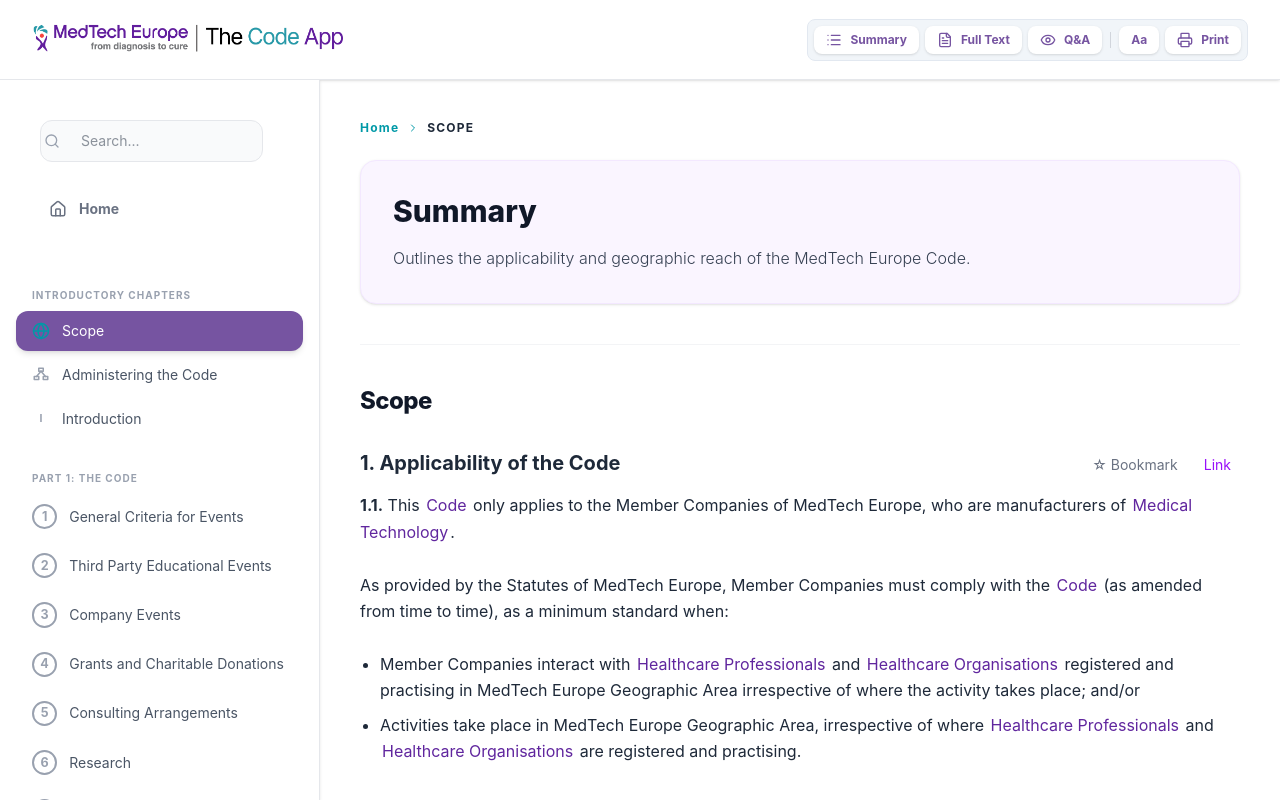
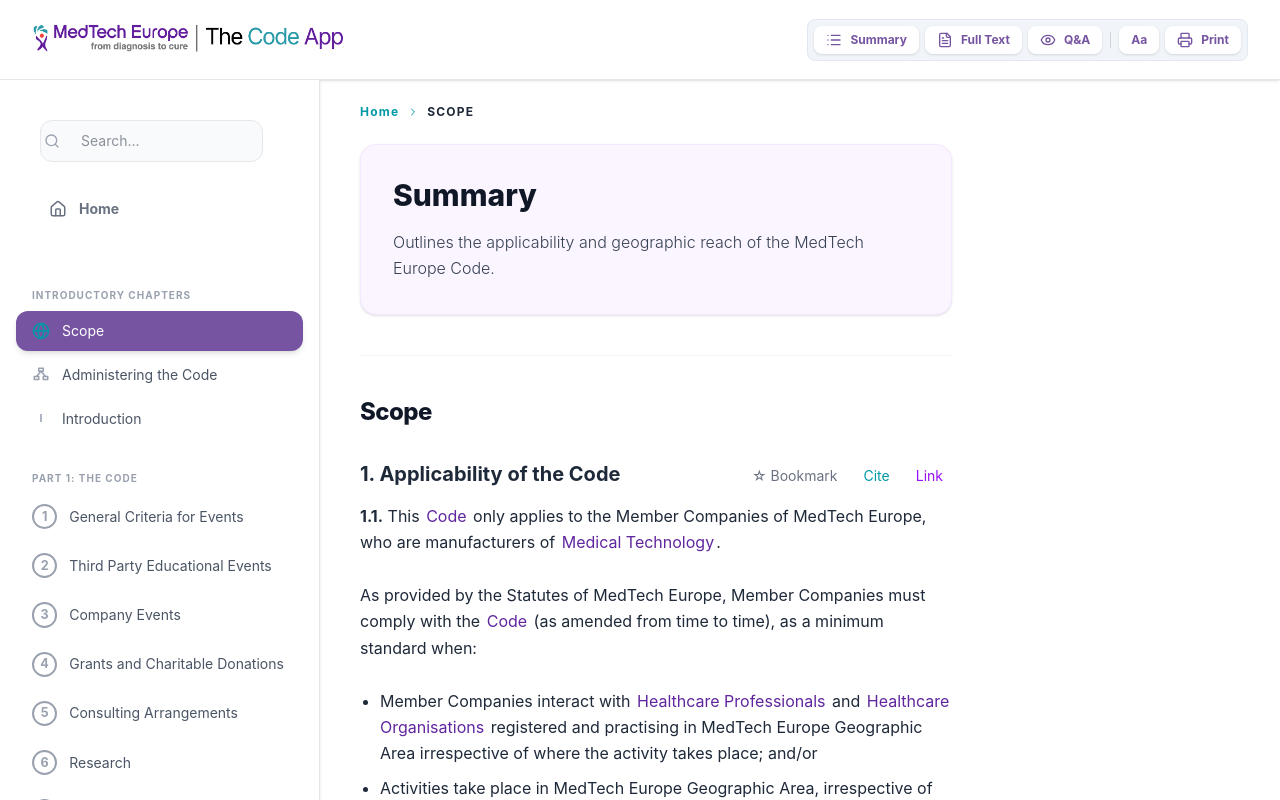
Before and after one commit to dicmitri/MTE-Code-App, a React (Vite) app: page / in a window 1280 px wide. Both pictures are taken after a click on the button "Scope". Built offline with nearby package versions, Linux system fonts and the light colour scheme.

Commit message:
added functionalities
added functionalities (citation, chapter outline, etc.)

```diff
--- a/src/components/FullTextSection.jsx
+++ b/src/components/FullTextSection.jsx
@@ -13,13 +13,23 @@ export const FullTextSection = ({ id, section, showQA, query, glossaryMap, onTer
 
     const sanitizedHtml = useMemo(() => DOMPurify.sanitize(processedHtml), [processedHtml]);
 
-    const [showCopyMsg, setShowCopyMsg] = useState(false);
+    const [copyMsg, setCopyMsg] = useState(null);
 
     const copyLink = (sectionId) => {
         const url = `${window.location.origin}${window.location.pathname}#${sectionId}`;
         navigator.clipboard.writeText(url).then(() => {
-            setShowCopyMsg(true);
-            setTimeout(() => setShowCopyMsg(false), 2000);
+            setCopyMsg("Link copied to clipboard!");
+            setTimeout(() => setCopyMsg(null), 2000);
+        });
+    };
+
+    const copyCitation = (sectionId, sectionTitle) => {
+        const url = `${window.location.origin}${window.location.pathname}#${sectionId}`;
+        const prefix = chapterPrefix ? chapterPrefix : '';
+        const citation = `MedTech Europe Code of Ethical Business Practice, ${prefix}${sectionTitle}. Accessed via: ${url}`;
+        navigator.clipboard.writeText(citation).then(() => {
+            setCopyMsg("Citation copied to clipboard!");
+            setTimeout(() => setCopyMsg(null), 2000);
         });
     };
 
@@ -52,9 +62,16 @@ export const FullTextSection = ({ id, section, showQA, query, glossaryMap, onTer
                             </button>
                         )}
                         <button
+                            onClick={(e) => { e.stopPropagation(); copyCitation(id, section.title); }}
+                            className="text-sm text-[#0099A7] hover:text-[#007A86] border border-transparent hover:border-cyan-100 rounded px-2 py-1"
+                            title="Copy formal citation for this section"
+                        >
+                            Cite
+                        </button>
+                        <button
                             onClick={(e) => { e.stopPropagation(); copyLink(id); }}
-                            className="text-sm text-purple-600 hover:text-blue-800 border border-transparent hover:border-blue-100 rounded px-2 py-1"
-                            title="Copy link to this section"
+                            className="text-sm text-purple-600 hover:text-purple-800 border border-transparent hover:border-purple-100 rounded px-2 py-1"
+                            title="Copy raw link to this section"
                         >
                             Link
                         </button>
@@ -62,9 +79,9 @@ export const FullTextSection = ({ id, section, showQA, query, glossaryMap, onTer
                 </div>
             )}
             <div className="prose prose-slate max-w-none text-gray-800 leading-relaxed reader-content" dangerouslySetInnerHTML={{ __html: sanitizedHtml }} />
-            {showCopyMsg && (
+            {copyMsg && (
                 <div className="fixed bottom-5 right-5 bg-[#7654A1] text-white px-4 py-2 rounded shadow-lg z-50 transition-opacity duration-300 print:hidden">
-                    Link copied to clipboard!
+                    {copyMsg}
                 </div>
             )}
             {showQA && section.qas && (
--- a/src/components/MainContent.jsx
+++ b/src/components/MainContent.jsx
@@ -3,6 +3,8 @@ import { AppIcon } from './AppIcons';
 import { Highlight } from './Highlight';
 import { LandingPage } from './LandingPage';
 import { FullTextSection } from './FullTextSection';
+import { TableOfContents } from './TableOfContents';
+import { FULL_CODE_DATA } from '../data/codeData';
 
 export const MainContent = ({
   activeId,
@@ -21,6 +23,10 @@ export const MainContent = ({
   bookmarksControls,
   searchFilters
 }) => {
+  const currentIndex = FULL_CODE_DATA.findIndex(c => c.id === activeId);
+  const prevChapter = currentIndex > 0 ? FULL_CODE_DATA[currentIndex - 1] : null;
+  const nextChapter = currentIndex !== -1 && currentIndex < FULL_CODE_DATA.length - 1 ? FULL_CODE_DATA[currentIndex + 1] : null;
+
   return (
     <main
       ref={scrollRef}
@@ -29,8 +35,9 @@ export const MainContent = ({
       {activeId === 'home' ? (
         <LandingPage onSelectChapter={handleChapterChange} />
       ) : (
-        <div className="p-4 md:p-10 max-w-6xl mx-auto pb-24">
-          <div className="mb-6 flex items-center text-xs font-bold text-[#0099A7] uppercase tracking-widest gap-2">
+        <div className="flex flex-col xl:flex-row max-w-[95rem] mx-auto pb-24 pt-4 md:pt-6">
+          <div className="flex-1 min-w-0 px-4 md:px-10 max-w-5xl mx-auto w-full">
+            <div id="summary-top" className="mb-6 flex items-center text-xs font-bold text-[#0099A7] uppercase tracking-widest gap-2 scroll-mt-24">
               <button
                 onClick={() => setActiveId('home')}
                 className="hover:text-purple-700"
@@ -95,6 +102,40 @@ export const MainContent = ({
               </div>
             )}
 
+            {(showSummary || showFullText) && (
+              <div className="mt-16 pt-8 border-t border-gray-200 flex flex-col sm:flex-row items-stretch justify-between gap-4 print:hidden">
+                {prevChapter ? (
+                  <button
+                    onClick={() => handleChapterChange(prevChapter.id)}
+                    className="flex items-center gap-3 text-left w-full sm:w-1/2 p-4 rounded-xl border border-gray-200 hover:border-[#7654A1] hover:bg-purple-50 transition-all group"
+                  >
+                    <div className="shrink-0 text-gray-400 group-hover:text-[#7654A1]">
+                      <AppIcon name="ChevronLeft" size={24} />
+                    </div>
+                    <div>
+                      <div className="text-[10px] uppercase font-bold text-gray-400 tracking-wider mb-1">Previous</div>
+                      <div className="font-bold text-gray-800 text-sm line-clamp-2">{prevChapter.title}</div>
+                    </div>
+                  </button>
+                ) : <div className="hidden sm:block sm:w-1/2"></div>}
+
+                {nextChapter ? (
+                  <button
+                    onClick={() => handleChapterChange(nextChapter.id)}
+                    className="flex items-center justify-end gap-3 text-right w-full sm:w-1/2 p-4 rounded-xl border border-gray-200 hover:border-[#7654A1] hover:bg-purple-50 transition-all group"
+                  >
+                    <div>
+                      <div className="text-[10px] uppercase font-bold text-gray-400 tracking-wider mb-1">Next</div>
+                      <div className="font-bold text-gray-800 text-sm line-clamp-2">{nextChapter.title}</div>
+                    </div>
+                    <div className="shrink-0 text-gray-400 group-hover:text-[#7654A1]">
+                      <AppIcon name="ChevronRight" size={24} />
+                    </div>
+                  </button>
+                ) : <div className="hidden sm:block sm:w-1/2"></div>}
+              </div>
+            )}
+
             {showIosPrompt && (
               <div className="fixed inset-0 bg-black/50 z-[100] flex items-end sm:items-center justify-center p-4">
                 <div className="bg-white p-6 border border-gray-200 rounded-xl shadow-2xl w-full max-w-sm text-center transform transition-all">
@@ -117,6 +158,16 @@ export const MainContent = ({
               </div>
             )}
           </div>
+
+          {showFullText && activeContent?.sections?.length > 0 && (
+            <div className="hidden xl:block w-72 shrink-0 pr-8 pl-4 pt-10">
+              <div className="sticky top-10">
+                <TableOfContents sections={activeContent.sections} showSummary={showSummary} />
+              </div>
+            </div>
+          )}
+
+        </div>
       )}
     </main>
   );
--- /dev/null
+++ b/src/components/TableOfContents.jsx
@@ -0,0 +1,74 @@
+import React, { useEffect, useState } from 'react';
+
+export const TableOfContents = ({ sections, showSummary }) => {
+  const [activeSection, setActiveSection] = useState(null);
+
+  useEffect(() => {
+    if (!sections || sections.length === 0) return;
+
+    const observer = new IntersectionObserver(
+      (entries) => {
+        // We want the highest intersecting element
+        const intersecting = entries.filter((e) => e.isIntersecting);
+        if (intersecting.length > 0) {
+          // If multiple, pick the first one visible
+          setActiveSection(intersecting[0].target.id);
+        }
+      },
+      { rootMargin: '-10% 0px -80% 0px' }
+    );
+
+    sections.forEach((s) => {
+      const el = document.getElementById(s.computedId);
+      if (el) observer.observe(el);
+    });
+
+    return () => observer.disconnect();
+  }, [sections]);
+
+  // If there's only 1 section and no summary, a TOC is useless
+  if (!sections || (sections.length < 2 && !showSummary)) return null;
+
+  return (
+    <div className="space-y-4 font-sans no-print opacity-0 animate-fade-in" style={{ animationDelay: '300ms', animationFillMode: 'forwards' }}>
+      <h4 className="text-[10px] font-bold text-[#0099A7] uppercase tracking-widest mb-4">On This Page</h4>
+      <ul className="space-y-3 pl-2 border-l-2 border-gray-100">
+        {showSummary && (
+          <li>
+            <button
+              onClick={() => {
+                const el = document.getElementById('summary-top');
+                if (el) el.scrollIntoView({ behavior: 'smooth', block: 'start' });
+                setActiveSection('summary-top');
+              }}
+              className={`block pl-4 text-xs leading-relaxed transition-all text-left ${
+                activeSection === 'summary-top' || !activeSection
+                  ? 'text-[#0099A7] font-bold border-l-2 border-[#0099A7] -ml-[2px]'
+                  : 'text-gray-500 hover:text-gray-900 border-l-2 border-transparent -ml-[2px]'
+              }`}
+            >
+              Summary
+            </button>
+          </li>
+        )}
+        {sections.map((s) => (
+          <li key={s.computedId}>
+            <button
+              onClick={() => {
+                const el = document.getElementById(s.computedId);
+                if (el) el.scrollIntoView({ behavior: 'smooth', block: 'start' });
+              }}
+              className={`block pl-4 text-xs leading-relaxed transition-all text-left ${
+                activeSection === s.computedId
+                  ? 'text-[#0099A7] font-bold border-l-2 border-[#0099A7] -ml-[2px]'
+                  : 'text-gray-500 hover:text-gray-900 border-l-2 border-transparent -ml-[2px]'
+              }`}
+            >
+              {s.title}
+            </button>
+          </li>
+        ))}
+      </ul>
+    </div>
+  );
+};
--- a/src/index.css
+++ b/src/index.css
@@ -26,9 +26,12 @@
 
 .sr-only {
   position: absolute !important;
-  width: 1px; height: 1px;
-  padding: 0; margin: -1px;
-  overflow: hidden; clip: rect(0,0,0,0);
+  width: 1px;
+  height: 1px;
+  padding: 0;
+  margin: -1px;
+  overflow: hidden;
+  clip: rect(0, 0, 0, 0);
   border: 0;
 }
 
@@ -41,6 +44,7 @@
   font-size: var(--reader-font-size) !important;
   line-height: var(--reader-line-height) !important;
 }
+
 .reader-content p,
 .reader-content ul,
 .reader-content ol {
@@ -53,23 +57,31 @@
     background-color: white !important;
     color: black !important;
   }
+
   .print\:hidden {
     display: none !important;
   }
+
   .print\:bg-transparent {
     background-color: transparent !important;
   }
+
   .print\:border-none {
     border: none !important;
   }
+
   .print\:p-0 {
     padding: 0 !important;
   }
+
   .print\:my-4 {
     margin-top: 1rem !important;
     margin-bottom: 1rem !important;
   }
-  #sidebar, aside, header {
+
+  #sidebar,
+  aside,
+  header {
     display: none !important;
   }
 }
@@ -83,20 +95,53 @@
 }
 
 /* This forces the legal text sections to use Georgia/Serif */
-    .font-legal { font-family: var(--font-legal); }
+.font-legal {
+  font-family: var(--font-legal);
+}
 
-    .custom-scrollbar::-webkit-scrollbar { width: 6px; }
-    .custom-scrollbar::-webkit-scrollbar-track { background: transparent; }
-    .custom-scrollbar::-webkit-scrollbar-thumb { background: #cbd5e1; border-radius: 4px; }
-    .custom-scrollbar:hover::-webkit-scrollbar-thumb { background: #94a3b8; }
+.custom-scrollbar::-webkit-scrollbar {
+  width: 6px;
+}
 
-    @keyframes fadeIn { from { opacity: 0; } to { opacity: 1; } }
-    .animate-fade-in { animation: fadeIn 0.4s ease-out forwards; }
+.custom-scrollbar::-webkit-scrollbar-track {
+  background: transparent;
+}
+
+.custom-scrollbar::-webkit-scrollbar-thumb {
+  background: #cbd5e1;
+  border-radius: 4px;
+}
+
+.custom-scrollbar:hover::-webkit-scrollbar-thumb {
+  background: #94a3b8;
+}
+
+@keyframes fadeIn {
+  from {
+    opacity: 0;
+  }
+
+  to {
+    opacity: 1;
+  }
+}
+
+.animate-fade-in {
+  animation: fadeIn 0.4s ease-out forwards;
+}
 
 @keyframes slideInRight {
-      from { transform: translateX(30px); opacity: 0; }
-      to { transform: translateX(0); opacity: 1; }
+  from {
+    transform: translateX(30px);
+    opacity: 0;
   }
+
+  to {
+    transform: translateX(0);
+    opacity: 1;
+  }
+}
+
 .animate-slide-in-right {
   animation: slideInRight 0.4s cubic-bezier(0.16, 1, 0.3, 1) forwards;
 }
```
Also changed, not shown: 1 other file (tests, documents, lock files or other folders). Lines whose indentation alone changed are shown as unchanged.
